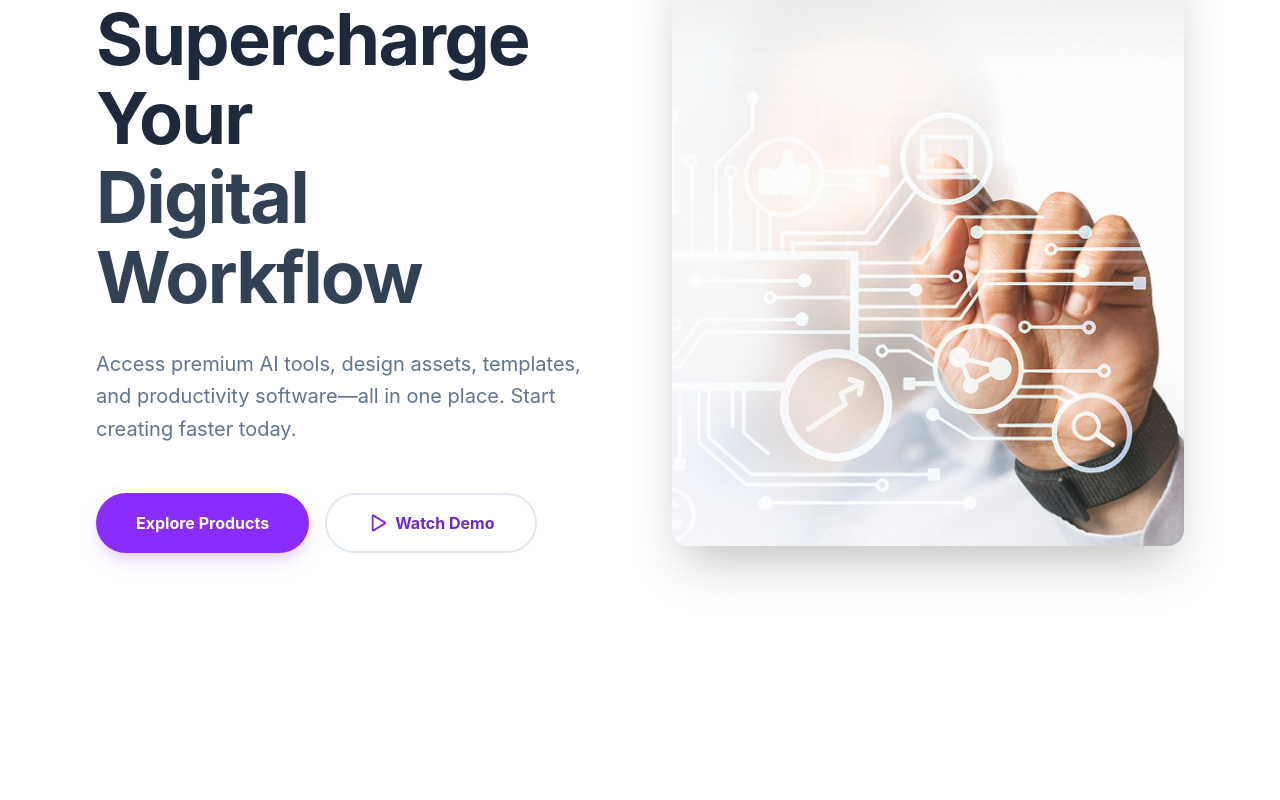
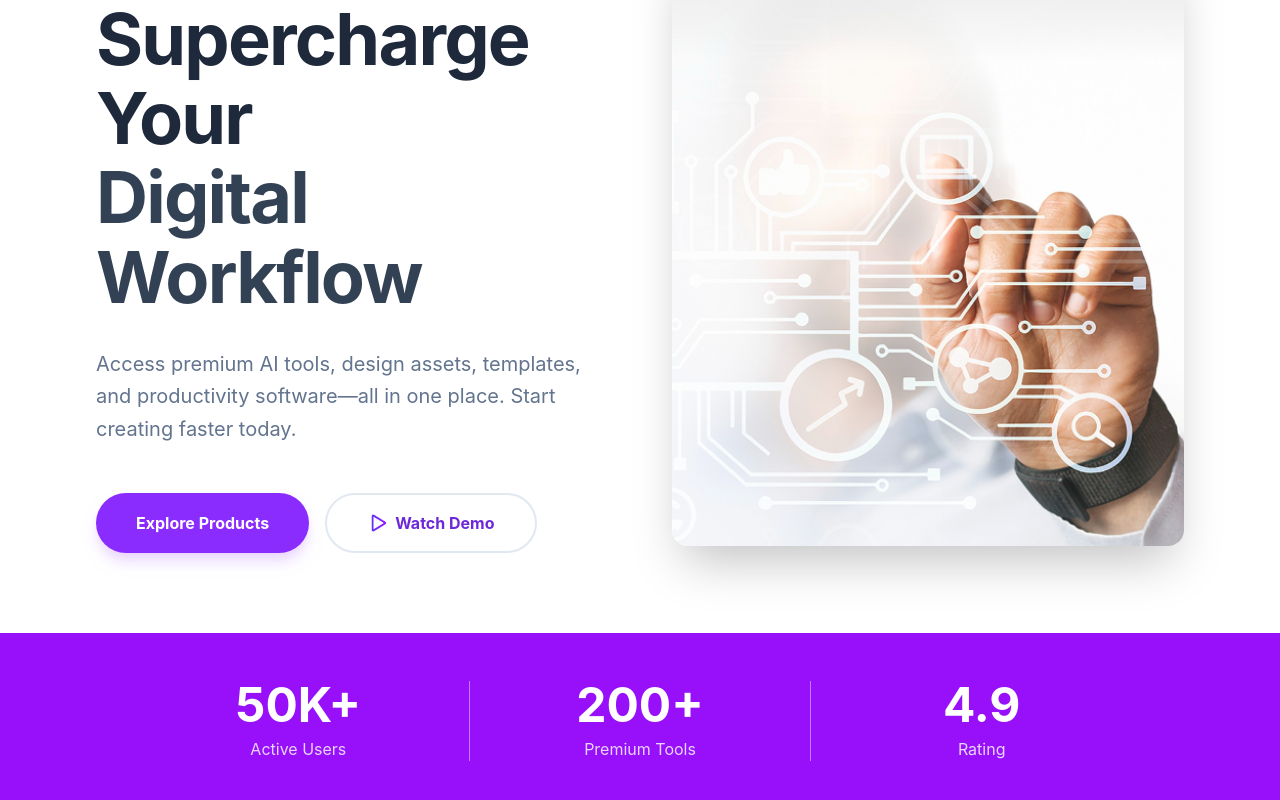
Before and after one commit to zarin-tasnim17/Assignment-6, a React (Vite) app: page / in a window 1280 px wide. Shown: the part 206-1006 px from the top of the page. Before the commit the page ends 839 px from the top, so only its background shows below. Built offline with nearby package versions, Linux system fonts and the light colour scheme.

Commit message:
stats section

```diff
--- a/src/App.jsx
+++ b/src/App.jsx
@@ -123,6 +123,22 @@ function App() {
     </div>
   </div>
 </header>
+<section className="bg-purple-600 text-white py-12">
+        <div className="max-w-5xl mx-auto flex flex-col md:flex-row justify-between items-center text-center divide-y md:divide-y-0 md:divide-x divide-purple-400">
+          <div className="flex-1 py-4 md:py-0">
+            <h2 className="text-5xl font-bold mb-2">50K+</h2>
+            <p className="text-purple-200">Active Users</p>
+          </div>
+          <div className="flex-1 py-4 md:py-0">
+            <h2 className="text-5xl font-bold mb-2">200+</h2>
+            <p className="text-purple-200">Premium Tools</p>
+          </div>
+          <div className="flex-1 py-4 md:py-0">
+            <h2 className="text-5xl font-bold mb-2">4.9</h2>
+            <p className="text-purple-200">Rating</p>
+          </div>
+        </div>
+      </section>
   </div>
   );
  }
```
